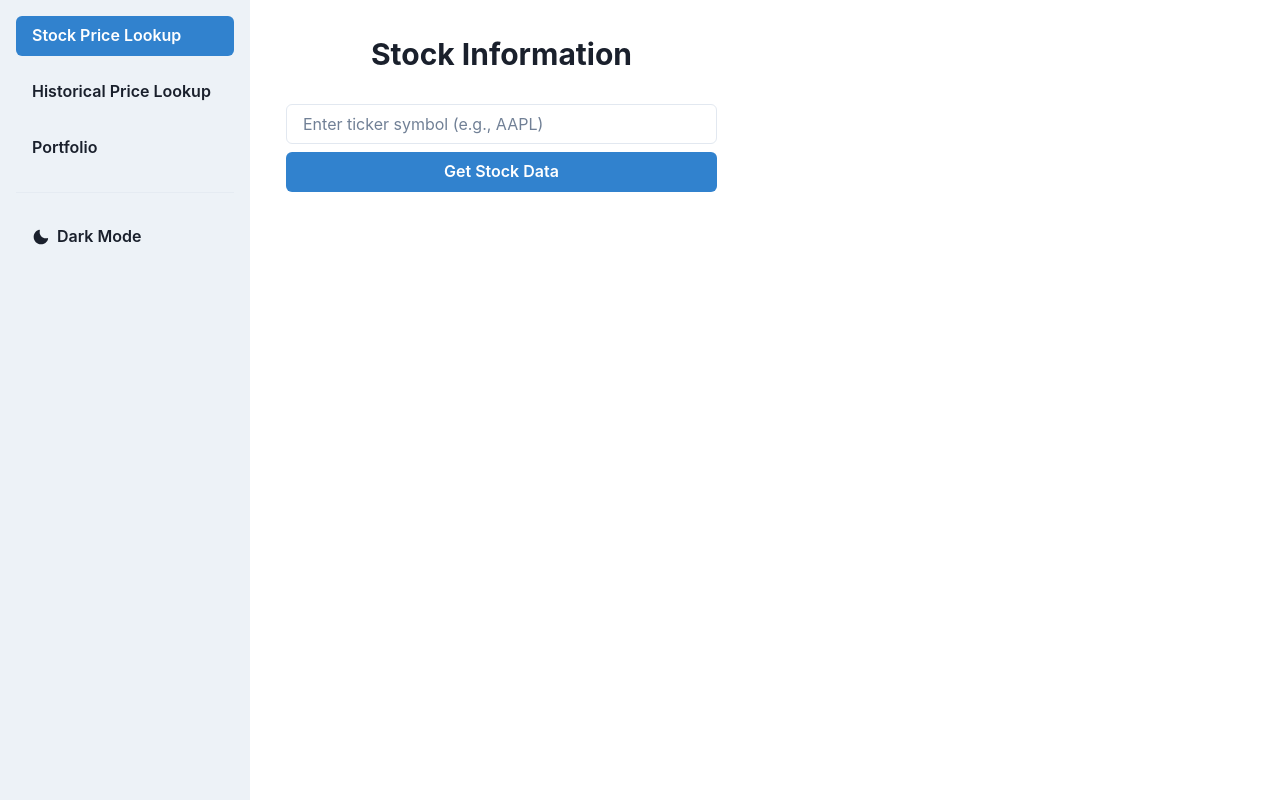
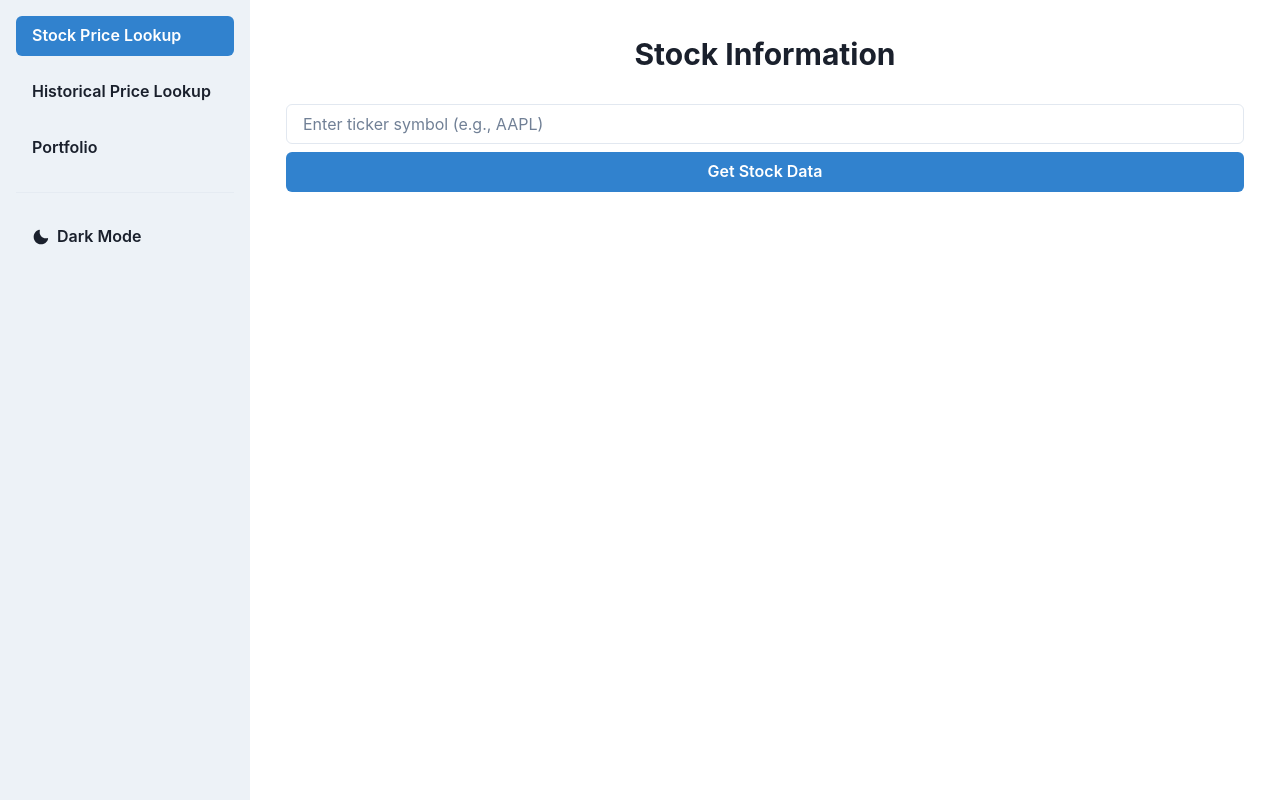
Before and after one commit to jlaamann/portfolio-tracker, a React (Vite) app: page / in a window 1280 px wide. Built offline with nearby package versions, Linux system fonts and the light colour scheme.

Commit message:
Fix background color not being uniform

```diff
--- a/src/App.tsx
+++ b/src/App.tsx
@@ -1,4 +1,4 @@
-import { Box, useBreakpointValue, ChakraProvider, ColorModeScript } from '@chakra-ui/react'
+import { Box, useBreakpointValue, ChakraProvider, ColorModeScript, useColorModeValue } from '@chakra-ui/react'
 import { BrowserRouter as Router, Routes, Route } from 'react-router-dom'
 import Sidebar from './components/Sidebar'
 import StockTicker from './components/StockTicker'
@@ -6,14 +6,23 @@ import HistoricalTicker from './components/HistoricalTicker'
 import Portfolio from './components/Portfolio'
 import theme from './theme'
 
-function App() {
+const AppContent = () => {
   const isMobile = useBreakpointValue({ base: true, md: false });
+  const bgColor = useColorModeValue('white', 'gray.800');
 
   return (
-    <ChakraProvider theme={theme}>
-      <ColorModeScript initialColorMode={theme.config.initialColorMode} />
-      <Router>
-        <Box display="flex">
+    <Box
+      display="flex"
+      minH="100vh"
+      w="100vw"
+      position="fixed"
+      top={0}
+      left={0}
+      right={0}
+      bottom={0}
+      overflow="auto"
+      bg={bgColor}
+    >
       <Sidebar />
       <Box
         ml={isMobile ? 0 : "250px"}
@@ -28,9 +37,18 @@ function App() {
         </Routes>
       </Box>
     </Box>
+  );
+};
+
+function App() {
+  return (
+    <ChakraProvider theme={theme}>
+      <ColorModeScript initialColorMode={theme.config.initialColorMode} />
+      <Router>
+        <AppContent />
       </Router>
     </ChakraProvider>
-  )
+  );
 }
 
-export default App
+export default App;
```
Lines whose indentation alone changed are shown as unchanged.
